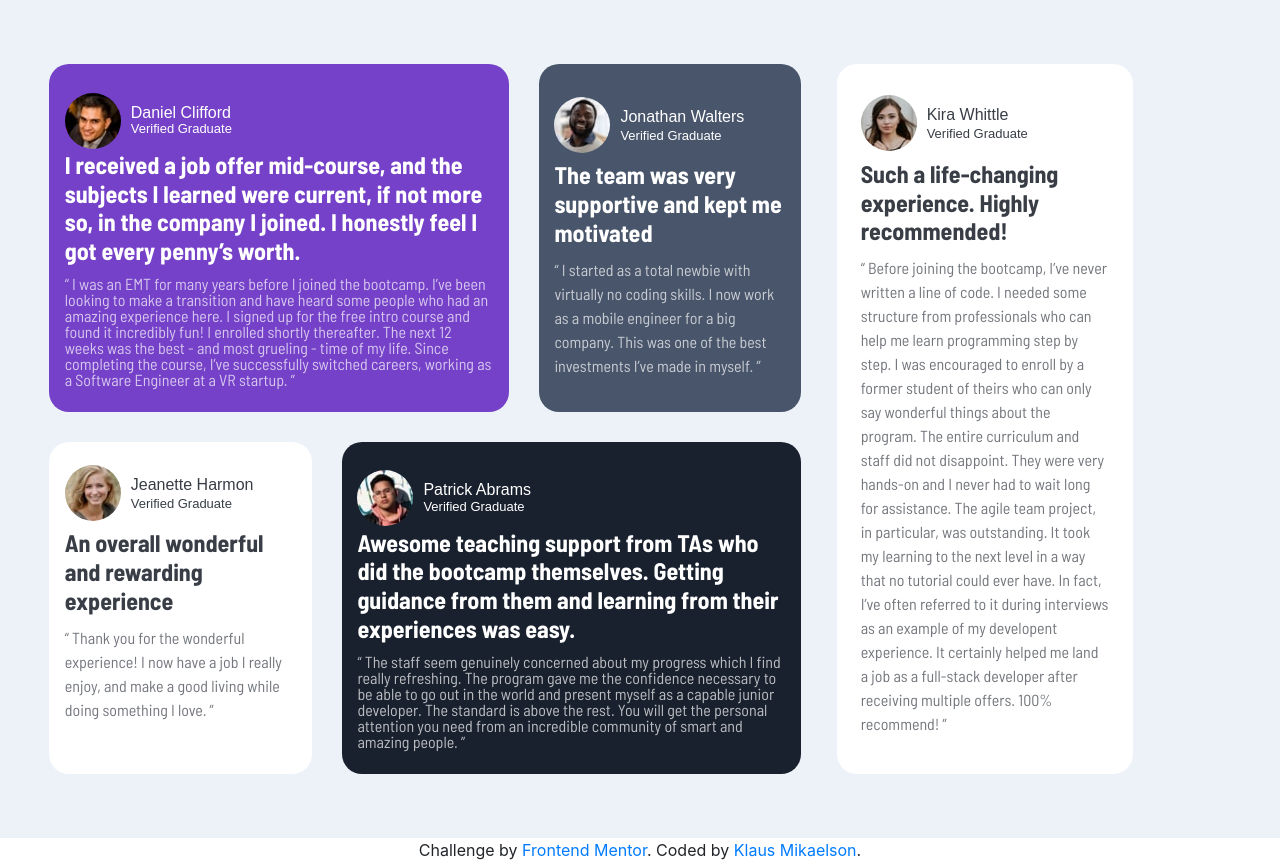
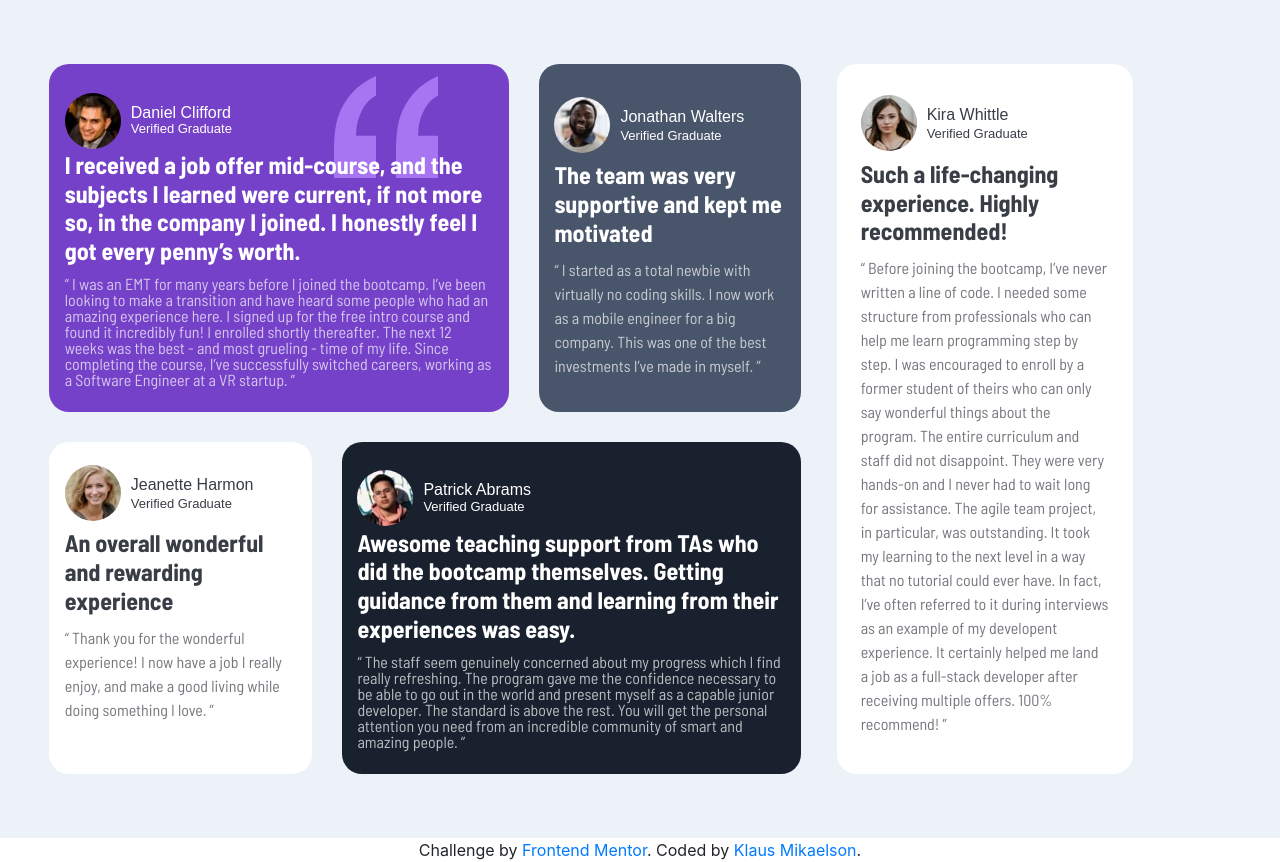
Before and after one commit to klausMikaelson7/testimonial, a plain HTML site: page index.html in a window 1280 px wide. Drawn offline with nearby package versions, Linux system fonts and the light colour scheme.

Commit message:
Update styles.css

```diff
--- a/css/styles.css
+++ b/css/styles.css
@@ -13,6 +13,9 @@
   margin-bottom:15px;
   padding: 2% 2% 1% 2%;
   line-height: 1;
+  background-image: url(../images/bg-pattern-quotation.svg);
+  background-repeat: no-repeat;
+  background-position: 80% 5%;
 }
 .two {
   background-color: hsl(217, 19%, 35%);
```
